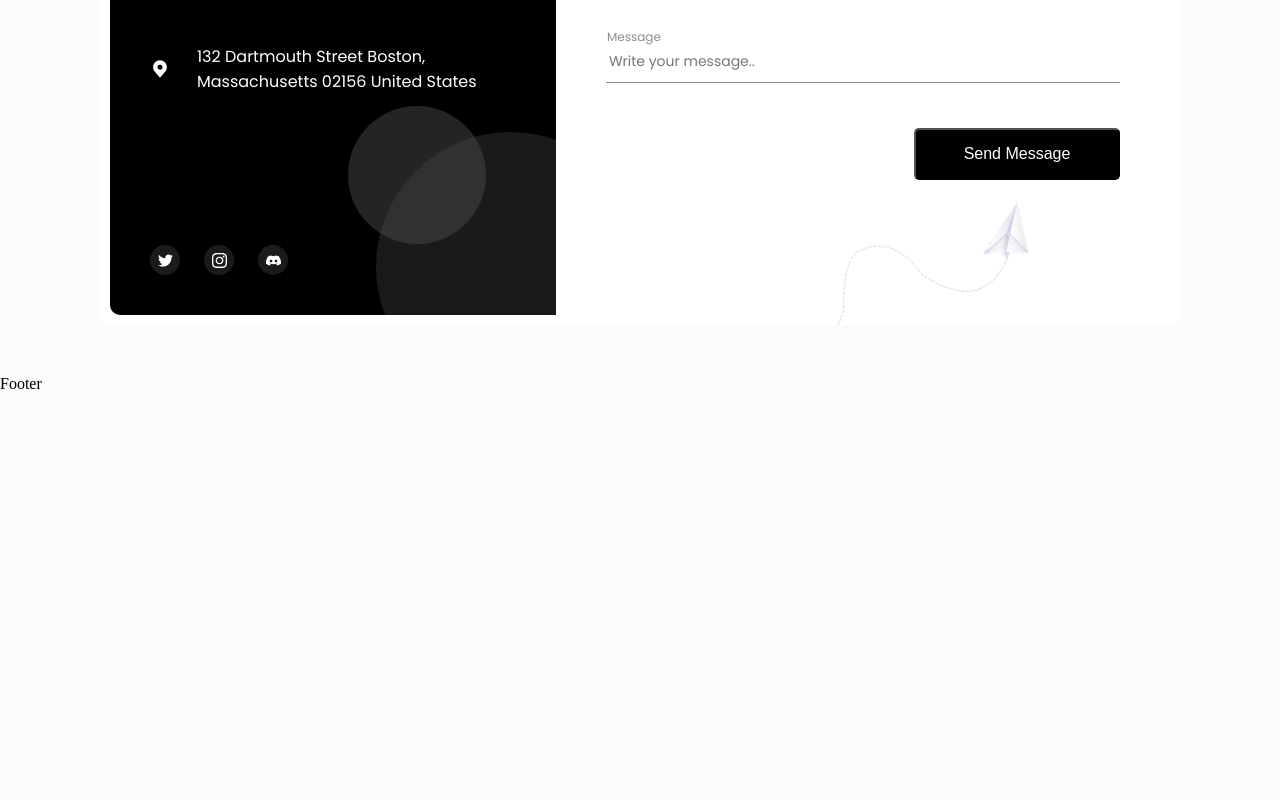
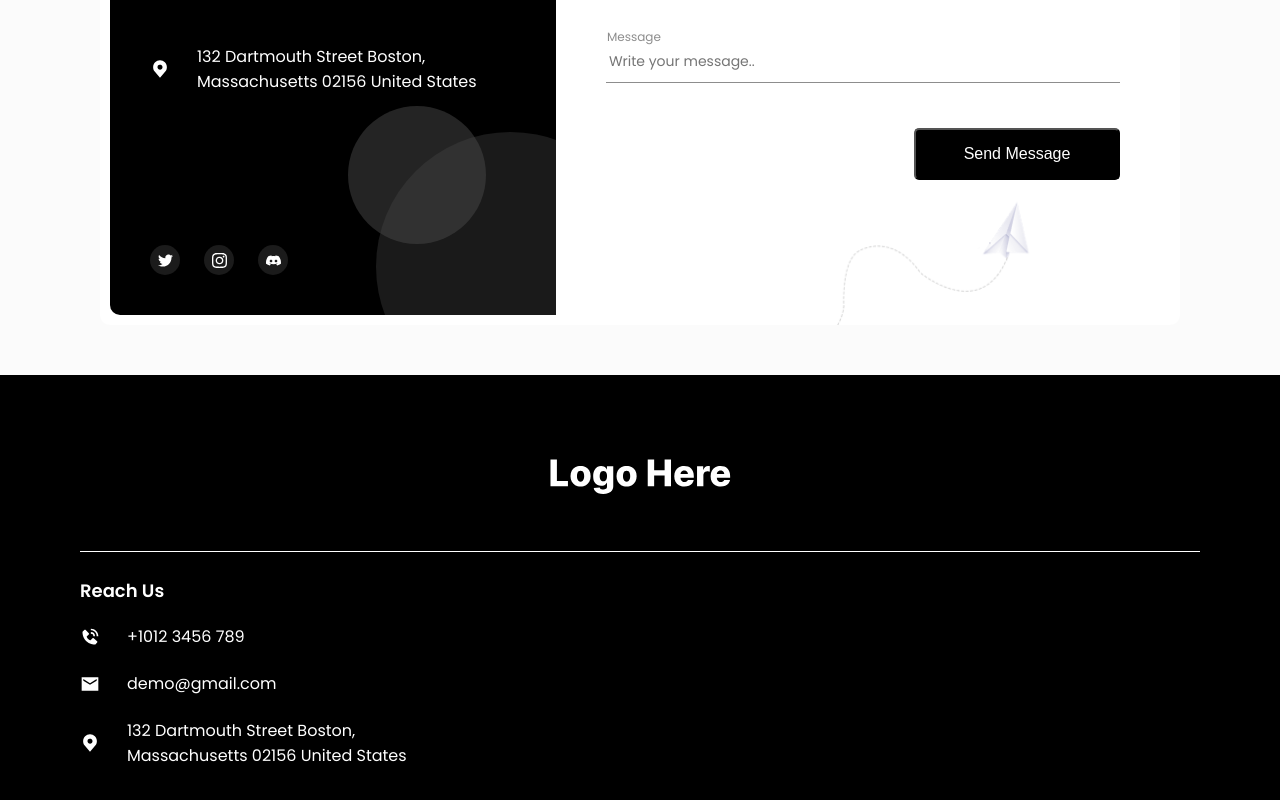
Before and after one commit to JollyR0ger42/react-contactus, a Next.js app: page / in a window 1280 px wide. Shown: the part 634-1434 px from the top of the page. Before the commit the page ends 1027 px from the top, so only its background shows below. Built offline with nearby package versions, Linux system fonts and the light colour scheme.

Commit message:
add BlockContacts to footer

```diff
--- a/src/app/layout.js
+++ b/src/app/layout.js
@@ -40,7 +40,7 @@ export default async function RootLayout({ children }) {
         <main>
           {children}
         </main>
-        <Footer />
+        <Footer {...data.footer} />
       </body>
     </html>
   )
--- a/src/components/Footer.js
+++ b/src/components/Footer.js
@@ -1,7 +1,26 @@
-export default function Footer({contacts, groups, joinForm}) {
+import style from './footer.module.scss'
+import Image from 'next/image'
+import BlockContacts from './BlockContacts'
+
+export default function Footer({ contacts, groups, joinForm }) {
   return (
-    <nav>
-      Footer
+    <nav className={style.footer}>
+      <div className={style.footerLogo}>
+        <Image
+          src="/logo.svg"
+          width={181}
+          height={44}
+          alt="Logo"
+        />
+      </div>
+      <div className={style.footerContent}>
+        <div>
+          <h4 className={style.footerSubtitle}>{contacts.title}</h4>
+          <div style={{ height: '144px' }}>
+            <BlockContacts contacts={contacts.list} />
+          </div>
+        </div>
+      </div>
     </nav>
   )
 }
--- a/src/components/blockContacts.module.scss
+++ b/src/components/blockContacts.module.scss
@@ -13,4 +13,5 @@
   flex-direction: column;
   justify-content: space-between;
   height: 100%;
+  font-family: var(--font-poppins);
 }
--- a/src/components/cardInfo.module.scss
+++ b/src/components/cardInfo.module.scss
@@ -51,18 +51,17 @@
   justify-content: center;
   align-items: center;
   transition: 0.5s all;
+  filter: invert(0);
 
   &:hover {
-    background-color: #fff;
+    filter: invert(1);
     transition: 0.5s all;
   }
 
   &Icon {
-    filter: invert(0);
     transition: 0.5s all;
 
     .social:hover & {
-      filter: invert(1);
       transition: 0.5s all;
     }
   }
--- /dev/null
+++ b/src/components/footer.module.scss
@@ -0,0 +1,28 @@
+.footer {
+  background-color: #000;
+  padding: 80px;
+  padding-bottom: 66px;
+  display: flex;
+  flex-direction: column;
+  color: #fff;
+  font-family: var(--font-poppins);
+
+  &Logo {
+    filter: invert(1);
+    border-bottom: 1px solid black;
+    width: 100%;
+    text-align: center;
+    padding-bottom: 45px;
+    margin-bottom: 25px;
+  }
+
+  &Subtitle {
+    font-weight: 600;
+    font-size: 18px;
+    margin-bottom: 20px;
+  }
+
+  &Content {
+
+  }
+}
--- a/src/dataMock.js
+++ b/src/dataMock.js
@@ -45,7 +45,9 @@ export const getLayoutData = () => {
               }
             ],
             footer: {
-              contacts: [
+              contacts: {
+                title: 'Reach Us',
+                list: [
                   {
                     icon: 'phone',
                     text: '+1012 3456 789',
@@ -58,7 +60,8 @@ export const getLayoutData = () => {
                     icon: 'location',
                     text: '132 Dartmouth Street Boston,<br>Massachusetts 02156 United States',
                   }
-              ],
+                ]
+              },
               groups: [
                 {
                   title: 'Company',
```
Lines whose indentation alone changed are shown as unchanged.
